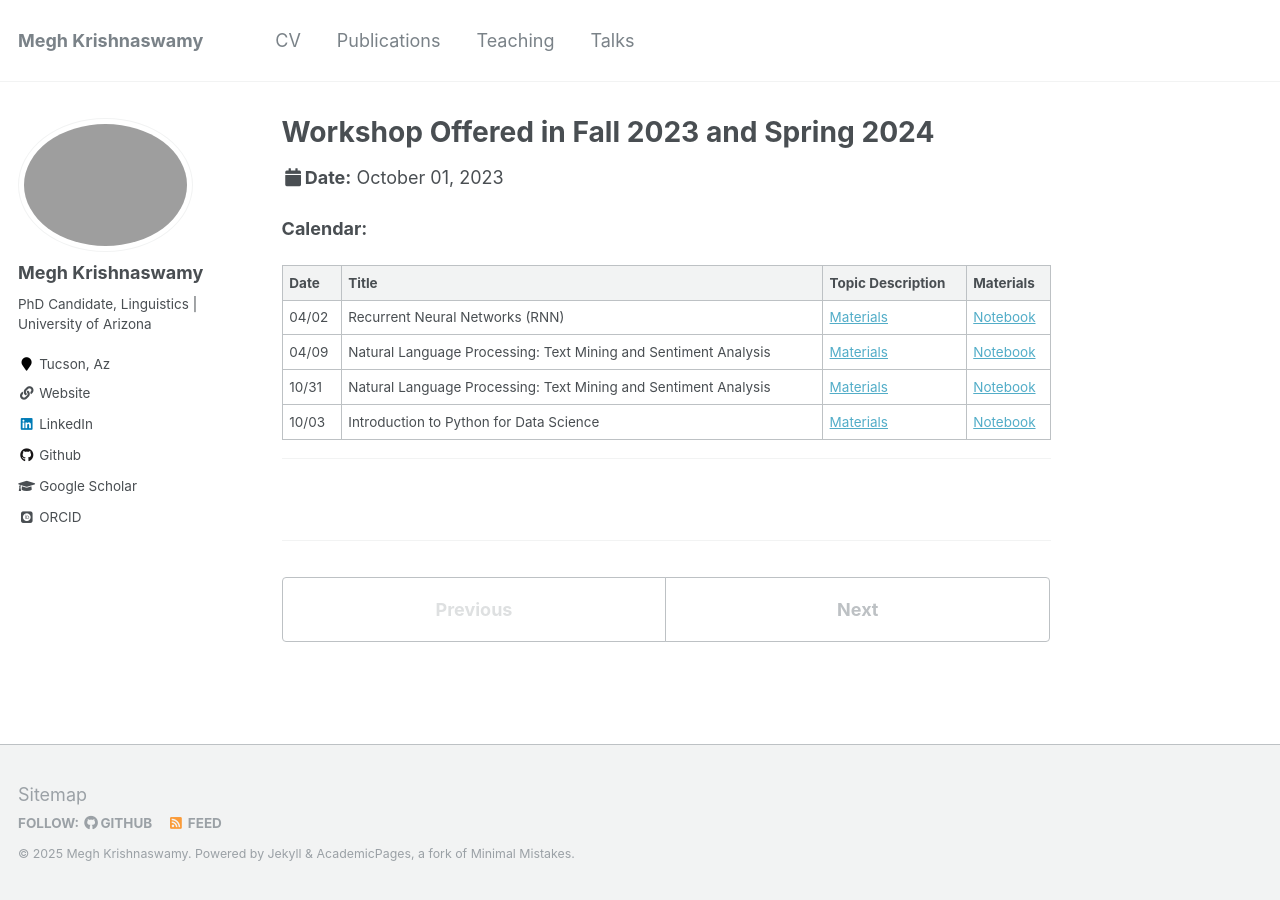
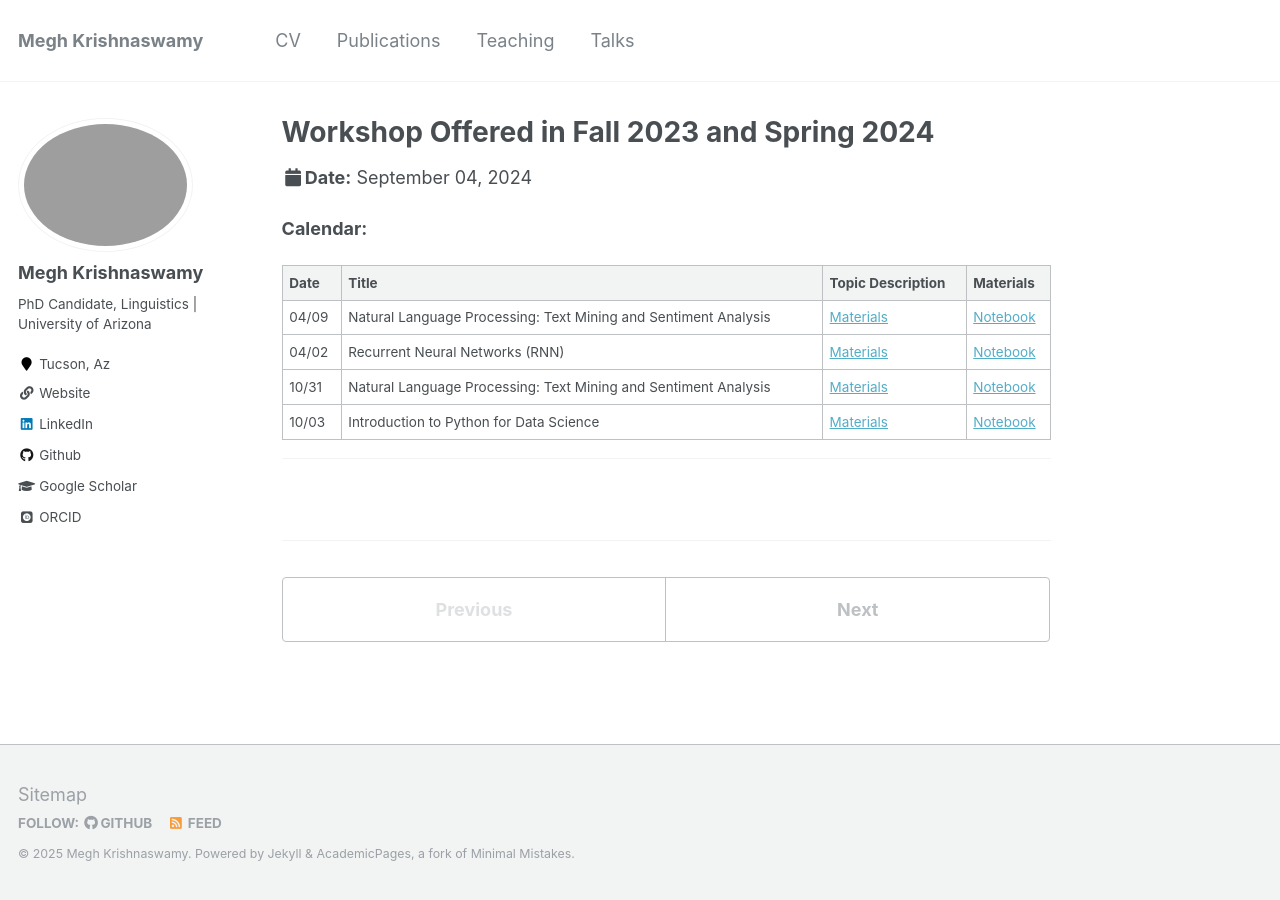
Before and after one commit to meghavarshini/meghavarshini.github.io, a Jekyll site: the page built from _talks/2024-Spring-2023-Fall-Workshops.md, in a window 1280 px wide. Built offline with Jekyll 4.4.1, drawn with Linux system fonts in a browser that asks for light colours; some web fonts are replaced.

Commit message:
Update 2024-Spring-2023-Fall-Workshops.md changed order of rows in table and date

```diff
--- a/_talks/2024-Spring-2023-Fall-Workshops.md
+++ b/_talks/2024-Spring-2023-Fall-Workshops.md
@@ -4,7 +4,7 @@ collection: talks
 type: "Talk"
 permalink: /talks/2024-Spring-2023-Fall-Workshops
 venue: "University of Arizona, Data Science Intitute"
-date: October,2023-April,2024
+date: 04-09-2024
 location: "Tucson, Arizona"
 ---
 
@@ -12,8 +12,8 @@ location: "Tucson, Arizona"
 
 | Date      | Title      | Topic Description     | Materials       |
 | ------------- | ------------- | -------------      | -------------      |
+|   04/09  |  Natural Language Processing: Text Mining and Sentiment Analysis  | [Materials](https://github.com/ua-datalab/Workshops/wiki/Natural-Language-Processing:-Text-Mining-and-Sentiment-Analysis) |[Notebook](https://github.com/ua-datalab/Workshops/blob/main/Natural_Language_Processing_Text_Mining_and_Sentiment_Analysis/Natural_Language_Processing_Text_Mining_and_Sentiment_Analysis.ipynb) |
 |   04/02  |  Recurrent Neural Networks (RNN)  | [Materials](https://github.com/ua-datalab/MLWorkshops/wiki/Recurrent-Neural-Networks) |[Notebook](https://github.com/ua-datalab/MLWorkshops/blob/main/RNN/pytorch_char_rnn_classification_tutorial.ipynb) |
-|   04/09  |  Natural Language Processing: Text Mining and Sentiment Analysis  | [Materials](https://github.com/ua-datalab/Workshops/wiki/Natural-Language-Processing:-Text-Mining-and-Sentiment-Analysis) |[Notebook](https://github.com/ua-datalab/Workshops/blob/main/Natural_Language_Processing_Text_Mining_and_Sentiment_Analysis/Natural_Language_Processing_Text_Mining_and_Sentiment_Analysis.ipynb) |
 |   10/31  |  Natural Language Processing: Text Mining and Sentiment Analysis  | [Materials](https://github.com/ua-datalab/Workshops/wiki/Natural-Language-Processing:-Text-Mining-and-Sentiment-Analysis) |[Notebook](https://github.com/ua-datalab/Workshops/blob/main/Natural_Language_Processing_Text_Mining_and_Sentiment_Analysis/Natural_Language_Processing_Text_Mining_and_Sentiment_Analysis.ipynb) |
 |   10/03  |  Introduction to Python for Data Science | [Materials](https://github.com/ua-datalab/Workshops/wiki/Introduction-to-Python-for-Data-Science) |[Notebook](https://github.com/ua-datalab/Workshops/blob/main/Introduction_to_Python_for_Data_Science/Intro_to_Python.ipynb) |
 
```
